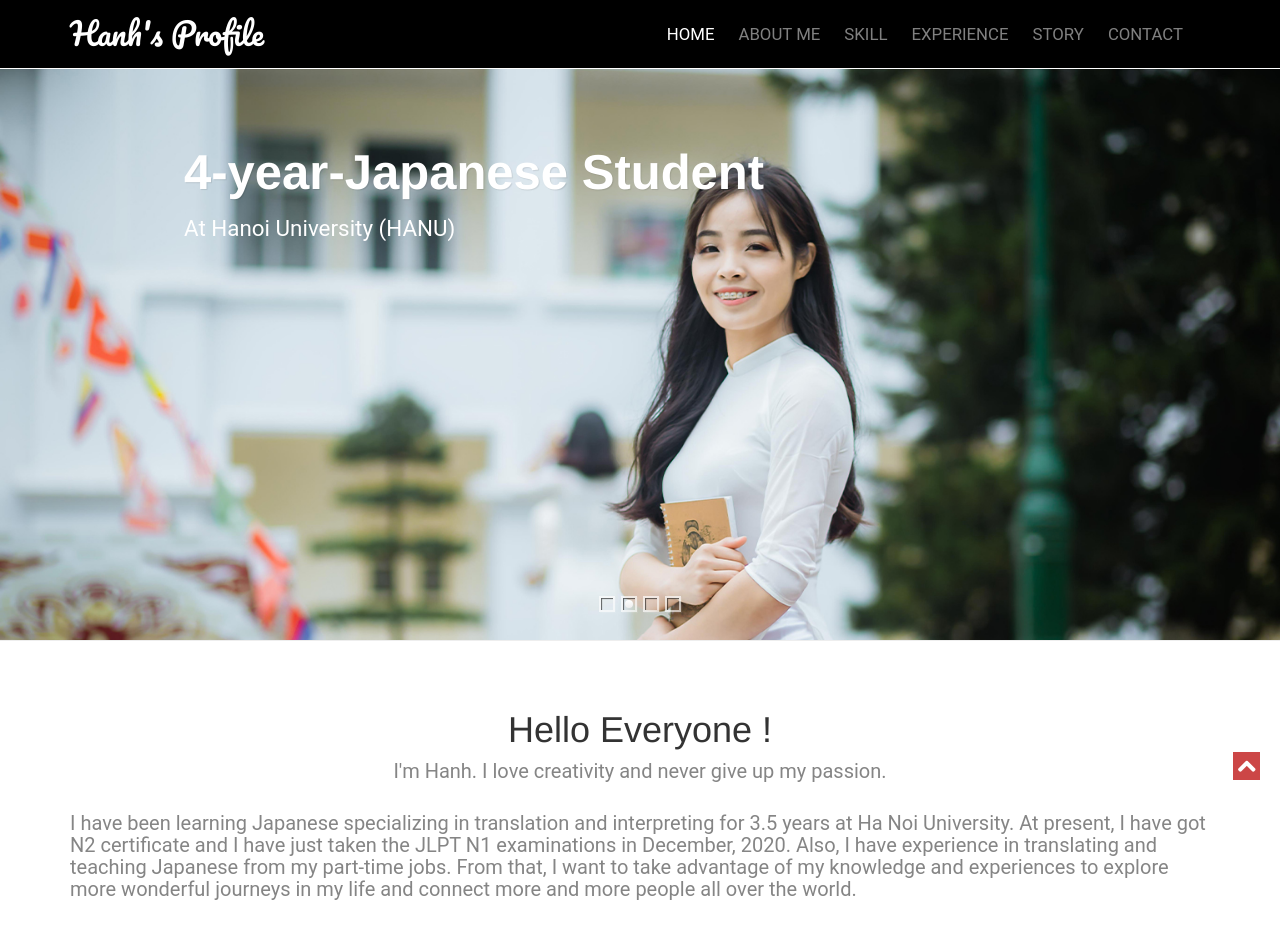
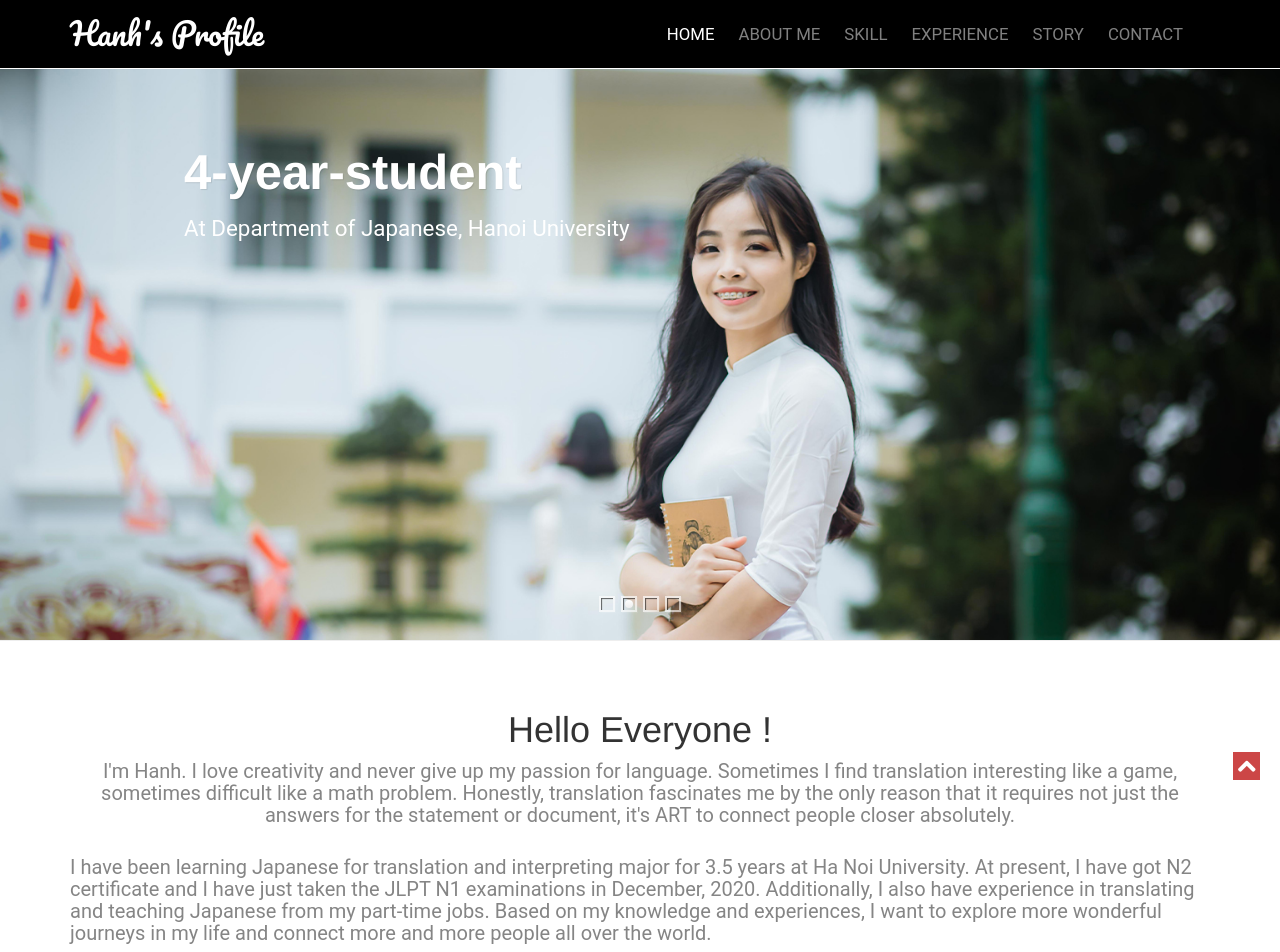
Before and after one commit to hanhkome/HanhProfile, a plain HTML site: page index.html in a window 1280 px wide. Shown: the top 952 px of the page. Drawn offline with Linux system fonts and the light colour scheme.

Commit message:
Update index.html
change about me 2

```diff
--- a/index.html
+++ b/index.html
@@ -76,8 +76,8 @@
                         <div class="da-img"></div>
                     </div>
                     <div class="da-slide">
-                        <h2>4-year-Japanese Student</h2>
-                        <p>At Hanoi University (HANU)</p>
+                        <h2>4-year-student</h2>
+                        <p>At Department of Japanese, Hanoi University </p>
                         <div class="da-img"></div>
                     </div>
                     <div class="da-slide">
@@ -102,13 +102,16 @@
         <div class="container">
             <div class="text-center">
             <h1>Hello Everyone !</h1>
-                <p style="font-size: 20px !important;"> I'm Hanh. I love creativity and never give up my passion.</p>
+                <p style="font-size: 20px !important;"> I'm Hanh. I love creativity and never give up my passion for language. Sometimes I find translation
+		    interesting like a game, sometimes difficult like a math problem. Honestly, translation fascinates me by the only reason that it requires not just
+		    the answers for the statement or document, it's ART to connect people closer absolutely. </p>
                  <br>
                 <p style="font-size: 20px !important; text-align: left !important;">
-                    I have been learning Japanese specializing in translation and interpreting for 3.5 years
+                    I have been learning Japanese for translation and interpreting major for 3.5 years
                     at Ha Noi University.  At present, I have got N2 certificate and I have just taken the JLPT N1 examinations in December, 2020.
-                    Also, I have experience in translating and teaching Japanese from my part-time jobs. From that, I want to take advantage of my knowledge and experiences to
+                    Additionally, I also have experience in translating and teaching Japanese from my part-time jobs. Based on my knowledge and experiences, I want to
                     explore more wonderful journeys in my life  and connect more and more people all over the world.
+
                 </p>
             </div>
         </div>
```
